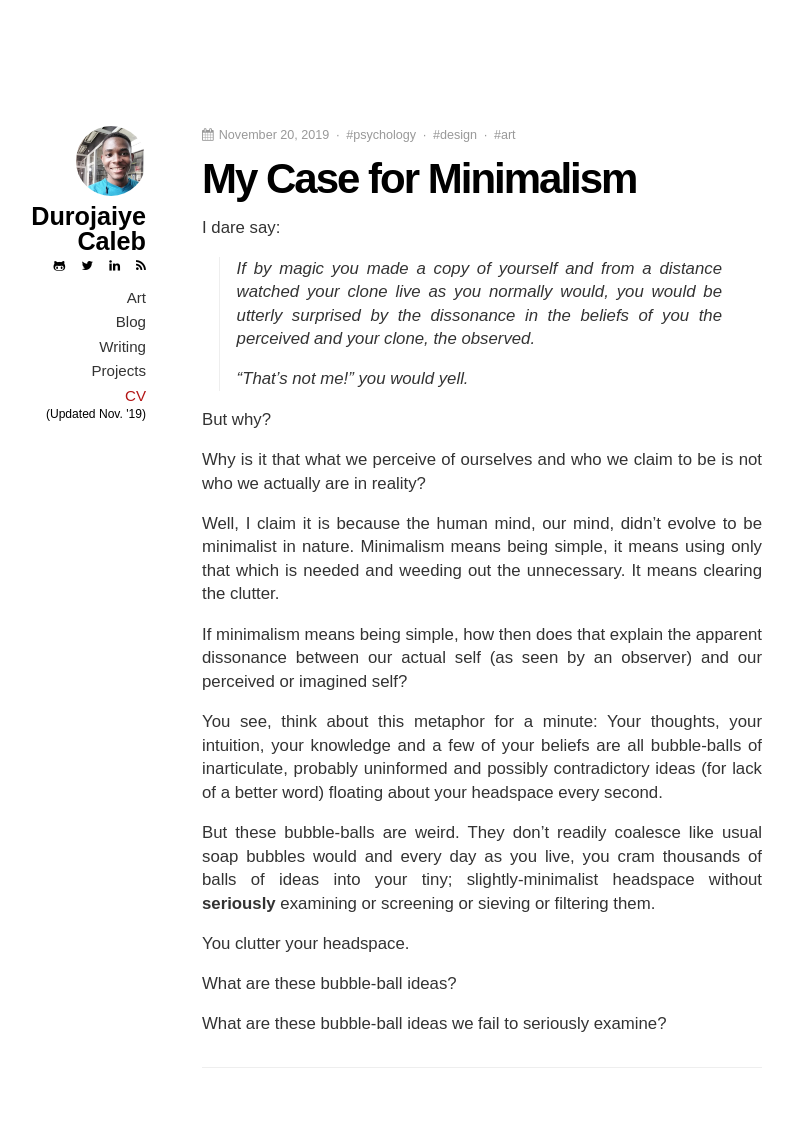
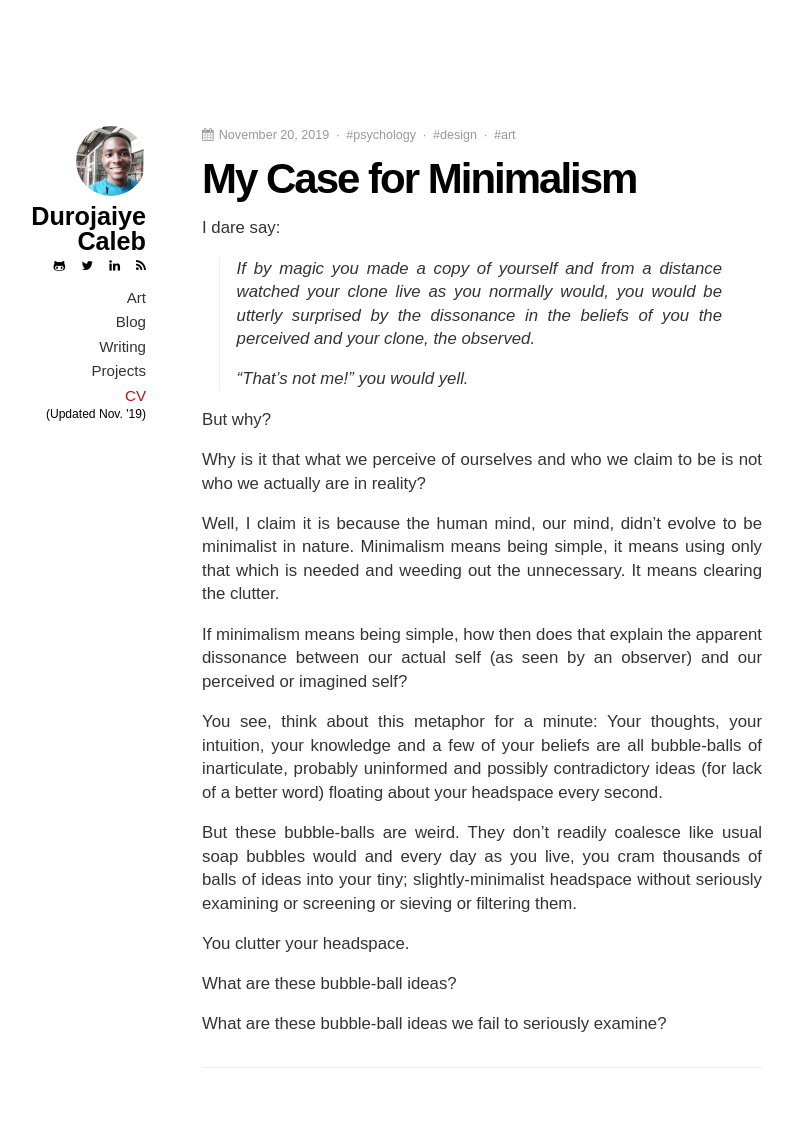
Before and after one commit to dCO2/blog-gh-pages, a Jekyll site: the page built from _posts/2019-11-20-my-case-for-minimalism.md, in a window 1280 px wide. Shown: the whole page, without its empty margins (174-967 px from the left). Built offline with Jekyll 4.4.1, drawn with Linux system fonts in a browser that asks for light colours; some web fonts are replaced.

```diff
--- a/_posts/2019-11-20-my-case-for-minimalism.md
+++ b/_posts/2019-11-20-my-case-for-minimalism.md
@@ -21,7 +21,7 @@ If minimalism means being simple, how then does that explain the apparent disson
 
 You see, think about this metaphor for a minute: Your thoughts, your intuition, your knowledge and a few of your beliefs are all bubble-balls of inarticulate, probably uninformed and possibly contradictory ideas (for lack of a better word) floating about your headspace every second.
 
-But these bubble-balls are weird. They don't readily coalesce like usual soap bubbles would and every day as you live, you cram thousands of balls of ideas into your tiny; slightly-minimalist headspace without **seriously** examining or screening or sieving or filtering them.
+But these bubble-balls are weird. They don't readily coalesce like usual soap bubbles would and every day as you live, you cram thousands of balls of ideas into your tiny; slightly-minimalist headspace without seriously examining or screening or sieving or filtering them.
 
 You clutter your headspace.
 
```
